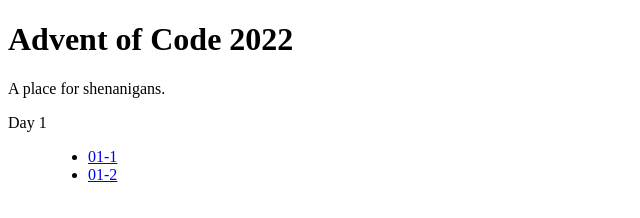
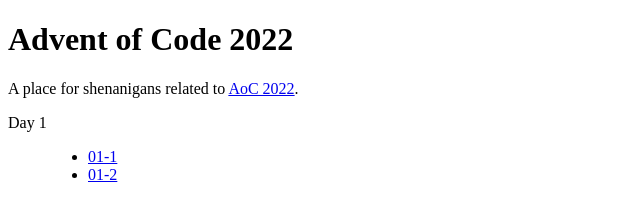
Before and after one commit to runjak/aoc-2022, a plain HTML site: page src/index.html in a window 1280 px wide. Shown: the whole page, without its empty margins (0-640 px from the left). Drawn offline with Linux system fonts and the light colour scheme.

Commit message:
Link AoC 2022 in index.html

```diff
--- a/src/index.html
+++ b/src/index.html
@@ -8,7 +8,7 @@
 
 <body>
   <h1>Advent of Code 2022</h1>
-  <p>A place for shenanigans.</p>
+  <p>A place for shenanigans related to <a target="_blank" href="https://adventofcode.com/2022">AoC 2022</a>.</p>
   <dl>
     <dt>Day 1</dt>
     <dd>
```
